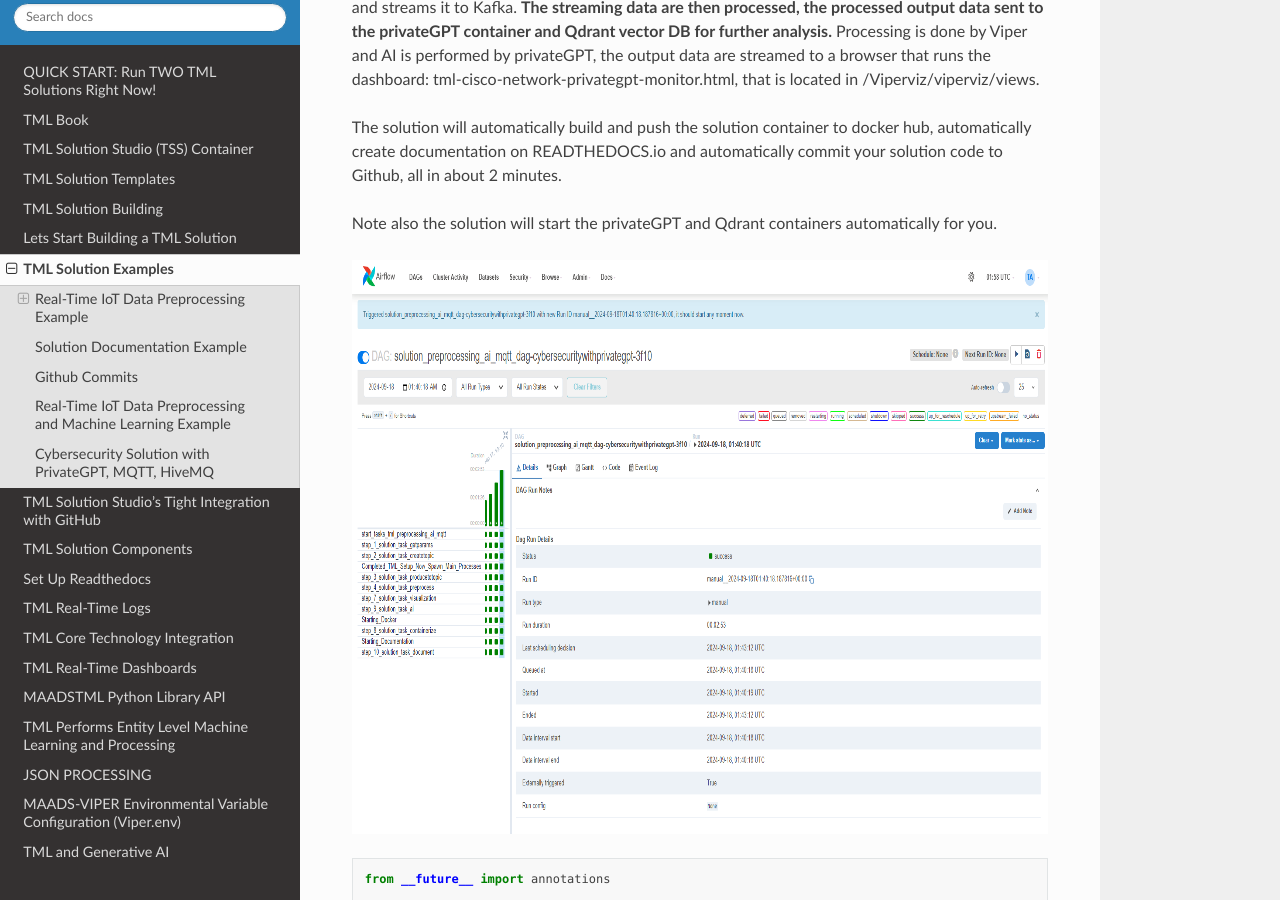
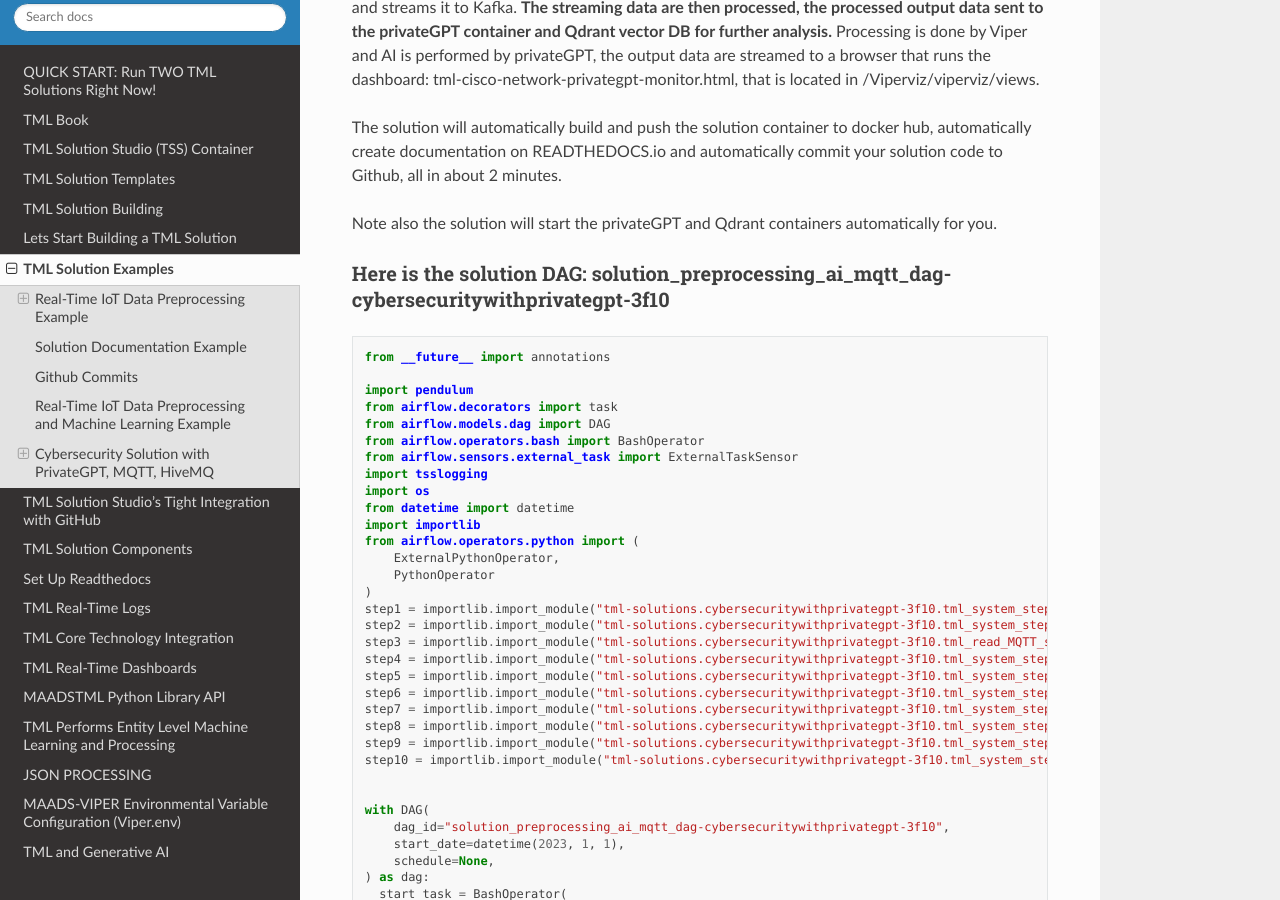
Before and after one commit to smaurice101/readthedocs, a Sphinx documentation site: the page built from docs/source/examples.rst, in a window 1280 px wide and 900 px high, scrolled down 11991 px. Built offline with Sphinx 7.4.7 and the Read the Docs theme 2.0.0, drawn with Linux system fonts in a browser that asks for light colours; some of the changed text lies outside the part shown.

Commit message:
Update examples.rst

```diff
--- a/docs/source/examples.rst
+++ b/docs/source/examples.rst
@@ -352,8 +352,8 @@
 
 Note also the solution will start the privateGPT and Qdrant containers automatically for you.
 
-.. figure:: gptdash2.png
-   :scale: 60%
+Here is the solution DAG: solution_preprocessing_ai_mqtt_dag-cybersecuritywithprivategpt-3f10
+^^^^^^^^^^^^^^^^^^^^^^^^^^^^
 
 .. code-block:: PYTHON
 
@@ -457,5 +457,33 @@
 
       start_task >> sensor_A >> sensor_B  >> start_task4 >> [sensor_I, sensor_C, sensor_D, sensor_E] >> start_task2 >> sensor_F >> start_task3  >> sensor_G
 
+DAG Successful Run
+^^^^^^^^^^^^^^^^^
+
+.. figure:: gptdash2.png
+   :scale: 60%
+
+The Dashboard with PrivateGPT
+^^^^^^^^^^^^^^^^^^^^^^^^^
+
 .. figure:: gptdash.png
    :scale: 60%
+
+The HiveMQ Cluster
+^^^^^^^^^^^^^^^^^^^^^^^^^
+
+.. figure:: mqttcluster.png
+   :scale: 50%
+
+
+Solution Documentation
+^^^^^^^^^^^^^^^^^
+
+.. figure:: cyberdoc.png
+   :scale: 50%
+
+Solution Docker Container
+^^^^^^^^^^^^^^^^^
+
+.. figure:: dockercyber.png
+   :scale: 50%
```
